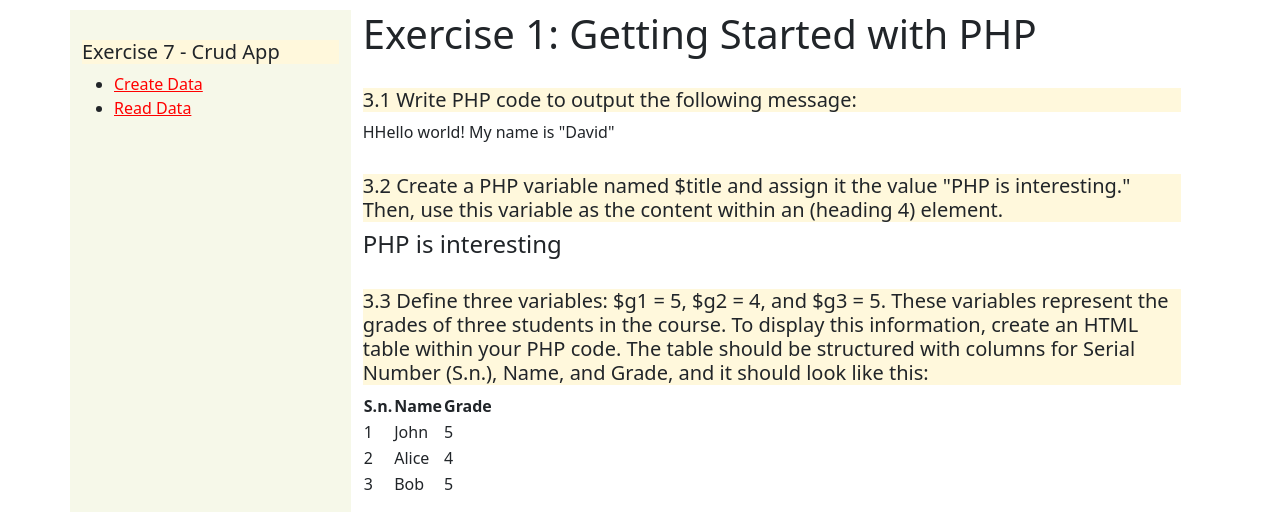
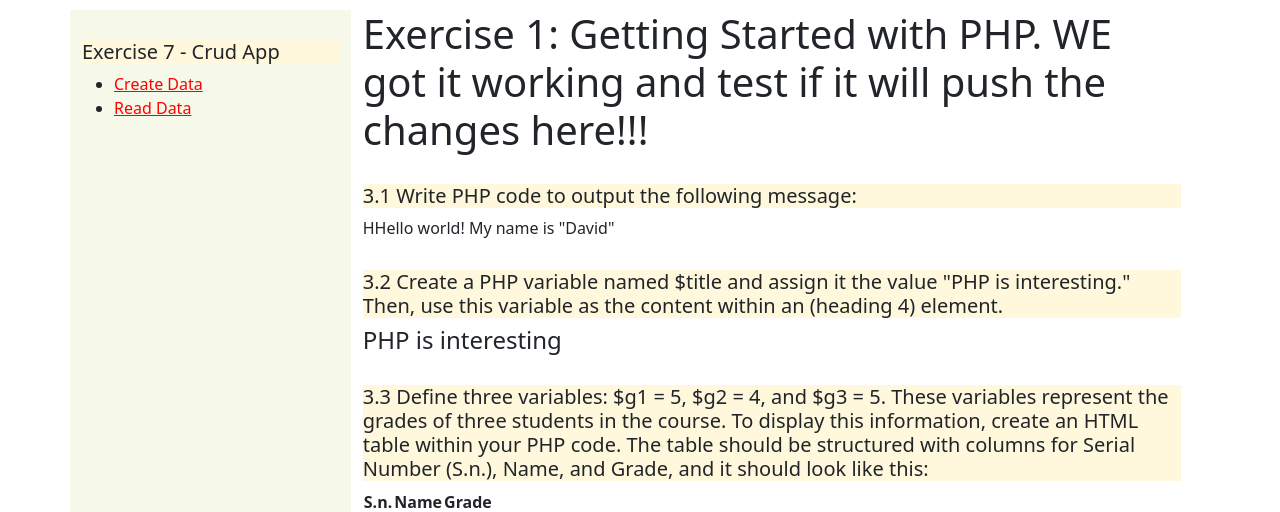
Before and after one commit to Linzku/Group9-Project, a PHP site: page / in a window 1280 px wide. Shown: the part 56-568 px from the top of the page. Run offline with PHP 8.4, Linux system fonts and the light colour scheme.

Commit message:
Update index.php

```diff
--- a/index.php
+++ b/index.php
@@ -2,7 +2,7 @@
 $title = "Exercise 1: Getting Started with PHP - Deepak";
 include_once 'header.php'; ?>
 
-<h1>Exercise 1: Getting Started with PHP</h1>
+<h1>Exercise 1: Getting Started with PHP. WE got it working and test if it will push the changes here!!!</h1>
 
 <h3>3.1 Write PHP code to output the following message:</h3>
 <?php
```
